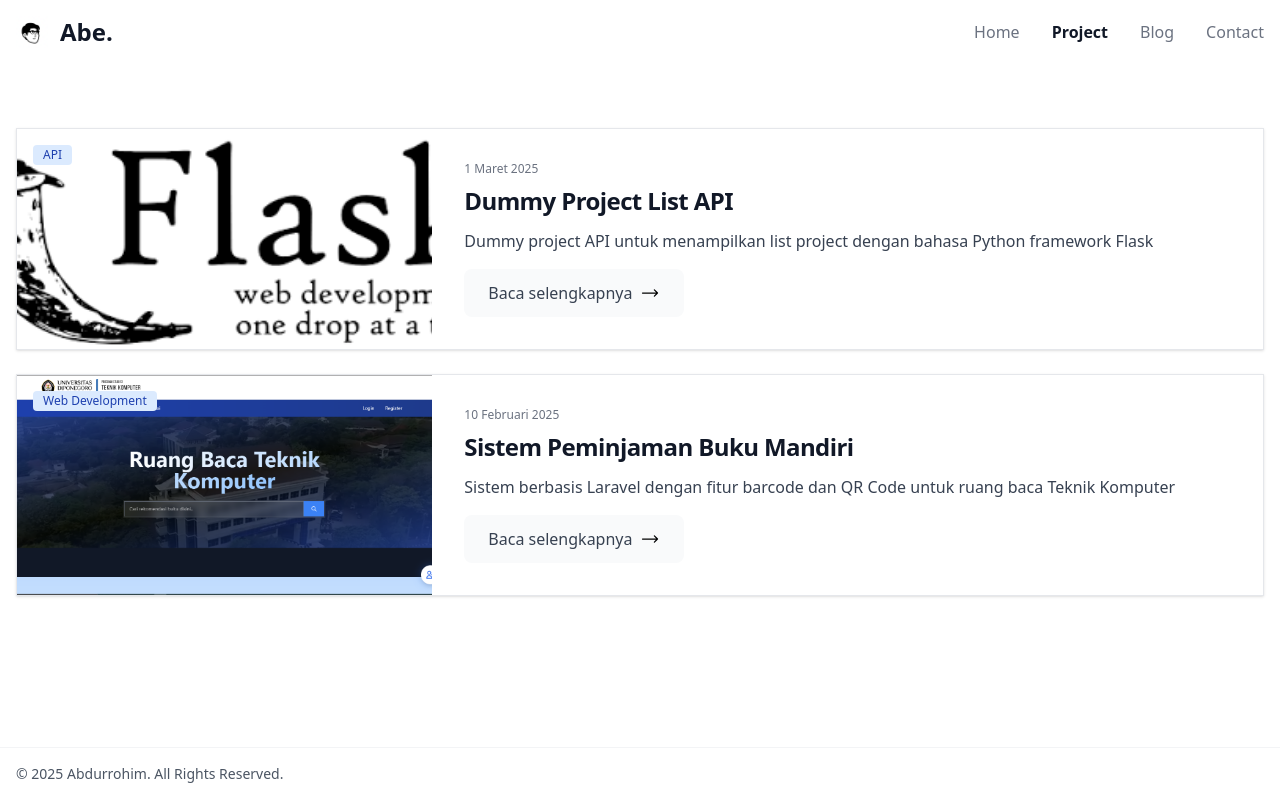
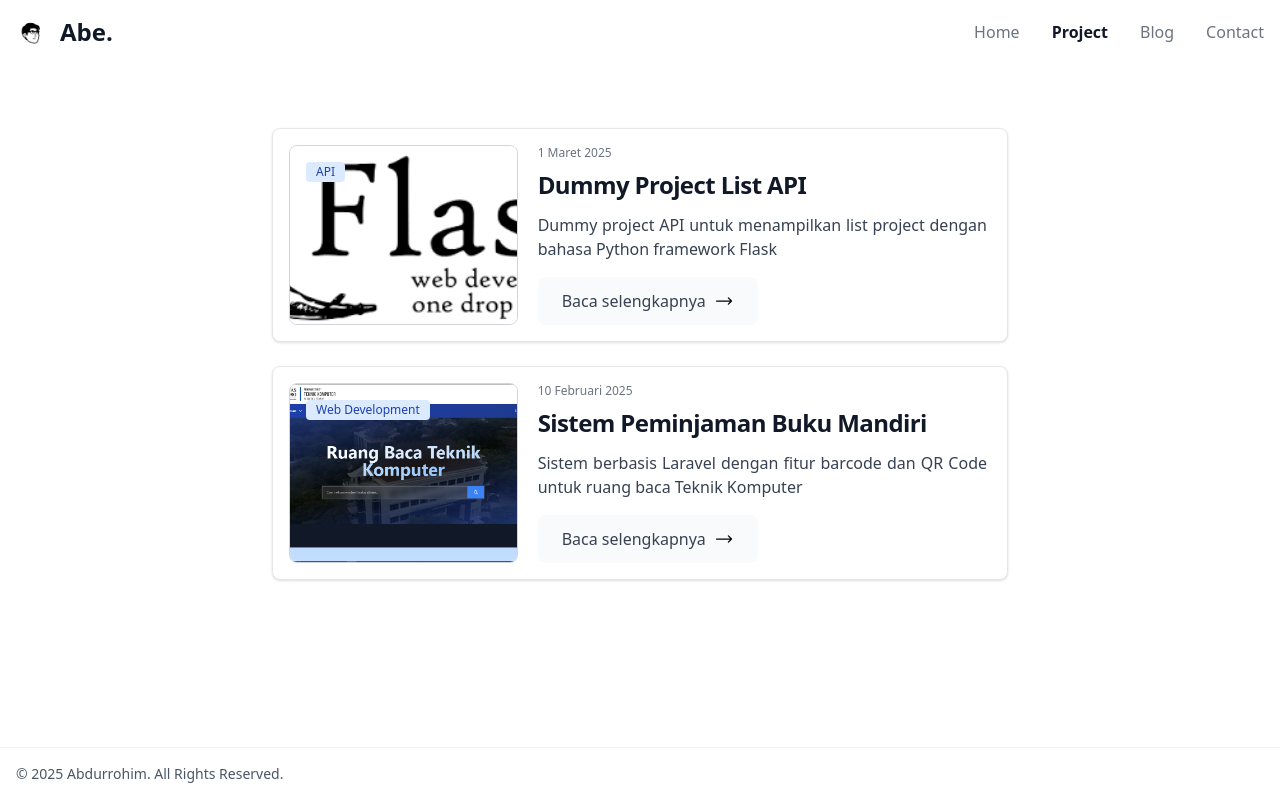
Before and after one commit to aabdurrohim/personalwebwithnext, a Next.js app: page /projects in a window 1280 px wide. Built offline with nearby package versions, Linux system fonts and the light colour scheme.

Commit message:
update style

```diff
--- a/app/components/CardProject.tsx
+++ b/app/components/CardProject.tsx
@@ -15,14 +15,14 @@ interface ProjectProps {
 // Komponen Card Artikel - Full Width Version
 export default function CardProject({ title, excerpt, slug, imageUrl, date, category }: ProjectProps) {
   return (
-    <div className="w-full bg-white border border-gray-200 rou  nded-lg shadow overflow-hidden">
-      <div className="flex flex-col md:flex-row">
+    <div className="w-full h-auto bg-white border border-gray-200 rounded-lg shadow overflow-hidden">
+      <div className="flex flex-col md:flex-row h-full gap-4 p-4">
         {/* Gambar Artikel */}
-        <div className="relative h-64 md:h-auto md:w-1/3 w-full">
+        <div className="relative w-full md:w-1/3 aspect-[4/3] md:aspect-auto md:h-auto h-[200px] border border-gray-300 rounded-lg overflow-hidden">
           {imageUrl ? (
             <Image src={imageUrl} alt={title} fill className="object-cover" />
           ) : (
-            <div className="h-64 md:h-full bg-gray-200 flex items-center justify-center">
+            <div className="h-full bg-gray-200 flex items-center justify-center">
               <span className="text-gray-400">No image</span>
             </div>
           )}
@@ -32,7 +32,8 @@ export default function CardProject({ title, excerpt, slug, imageUrl, date, cate
         </div>
 
         {/* Konten Artikel */}
-        <div className="p-5 md:p-8 md:w-2/3">
+        <div className="md:w-2/3 flex flex-col justify-between px-1">
+          <div>
             {/* Tanggal Publikasi */}
             {date && (
               <span className="text-xs text-gray-500 mb-2 block">
@@ -48,7 +49,8 @@ export default function CardProject({ title, excerpt, slug, imageUrl, date, cate
             <h5 className="mb-3 text-2xl font-bold tracking-tight text-gray-900">{title}</h5>
 
             {/* Paragraf Singkat */}
-          <p className="mb-4 text-base font-normal text-gray-700 text-justify">{excerpt}</p>
+            <p className="mb-4 text-base font-normal text-gray-700 text-justify line-clamp-3">{excerpt}</p>
+          </div>
 
           {/* Tombol Baca Selengkapnya */}
           <Link href={`/projects/${slug}`} className="group inline-flex items-center space-x-2 px-6 py-3 bg-gray-50 hover:bg-gray-100 rounded-lg transition duration-300 w-fit">
--- a/app/contact/page.tsx
+++ b/app/contact/page.tsx
@@ -1,5 +1,5 @@
 import React from "react";
-import { FaInstagram, FaLinkedin, FaGithub } from "react-icons/fa";
+import { FaInstagram, FaLinkedin, FaGithub, FaYoutube } from "react-icons/fa";
 import { CiMail } from "react-icons/ci";
 import { MapPin } from "lucide-react";
 
@@ -9,7 +9,7 @@ export default function Contact() {
       <div className="max-w-3xl w-full p-8">
         <div className="mb-8 text-center">
           <h1 className="text-3xl font-semibold text-gray-800 mb-4">Contact Me</h1>
-          <p className="text-gray-600 max-w-lg mx-auto">Feel free to reach out via email or social media if you have any questions or would like to collaborate.</p>
+          <p className="text-gray-600 max-w-lg mx-auto">Feel free to reach me out via email or social media if you have any questions or would like to collaborate.</p>
         </div>
 
         <div className="bg-gray-50 rounded-lg p-6 shadow-sm">
@@ -46,7 +46,10 @@ export default function Contact() {
                   <FaLinkedin className="text-xl text-gray-700 hover:text-blue-600 transition" />
                 </a>
                 <a href="https://github.com/aabdurrohim" target="_blank" className="bg-white p-2 rounded-full shadow-sm hover:shadow transition" aria-label="Github">
-                  <FaGithub className="text-xl text-gray-700 hover:text-blue-600 transition" />
+                  <FaGithub className="text-xl text-gray-700 hover:text-[#181717] transition" />
+                </a>
+                <a href="https://www.youtube.com/@bDocs" target="_blank" className="bg-white p-2 rounded-full shadow-sm hover:shadow transition" aria-label="Github">
+                  <FaYoutube className="text-xl text-gray-700 hover:text-red-600 transition" />
                 </a>
               </div>
             </div>
@@ -54,7 +57,7 @@ export default function Contact() {
         </div>
 
         <div className="mt-8 text-center text-sm text-gray-500">
-          <p>This website is built by me using Next.js, and all the data inside is dummy data for demonstration purposes only.</p>
+          <p>This website is built by me using Next.js, and some of the data inside is dummy data for demonstration purposes only.</p>
         </div>
       </div>
     </div>
--- a/app/page.tsx
+++ b/app/page.tsx
@@ -1,6 +1,6 @@
 import React from "react";
 import Link from "next/link";
-import { FaArrowRight, FaInstagram, FaLinkedin, FaGithub } from "react-icons/fa";
+import { FaArrowRight, FaInstagram, FaLinkedin, FaGithub, FaYoutube } from "react-icons/fa";
 import { CiMail } from "react-icons/ci";
 import { MapPin } from "lucide-react";
 
@@ -24,7 +24,7 @@ export default function Home() {
 
           {/* Introduction text */}
           <div className="prose prose-lg text-gray-700">
-            <p className="leading-relaxed">Halo! 🖐🏻 Anda bisa memanggil saya Abe, dan ini adalah situs pribadi saya. Situs ini akan menampilkan beberapa pengalaman saya di bidang teknologi, terutama pemrograman.</p>
+            <p className="leading-relaxed">Hi! 🖐🏻 You can call me Abe, and this is my personal website. This site will showcase some of my experiences in the technology field, especially programming.</p>
           </div>
 
           {/* Social media links with enhanced hover effects */}
@@ -42,6 +42,9 @@ export default function Home() {
             <Link href="mailto:abdurrohim.i.p@gmail.com" className="group" aria-label="Email">
               <CiMail className="text-3xl text-gray-600 group-hover:text-red-600 transform group-hover:scale-110 transition duration-300" />
             </Link>
+            <Link href="https://www.youtube.com/@bDocs" target="_blank" className="group" aria-label="YouTube">
+              <FaYoutube className="text-3xl text-gray-600 group-hover:text-red-600 transform group-hover:scale-110 transition duration-300" />
+            </Link>
           </div>
 
           {/* Projects link with animation */}
--- a/app/projects/page.tsx
+++ b/app/projects/page.tsx
@@ -34,7 +34,7 @@ const projects = [
 
 export default function Page() {
   return (
-    <div className="container mx-auto px-4 py-8">
+    <div className="container max-w-3xl mx-auto px-4 py-8">
       <h1 className="text-3xl font-semibold mb-8 text-center"></h1>
       <div className="space-y-6">
         {projects.map((project) => (
```
Lines whose indentation alone changed are shown as unchanged.
